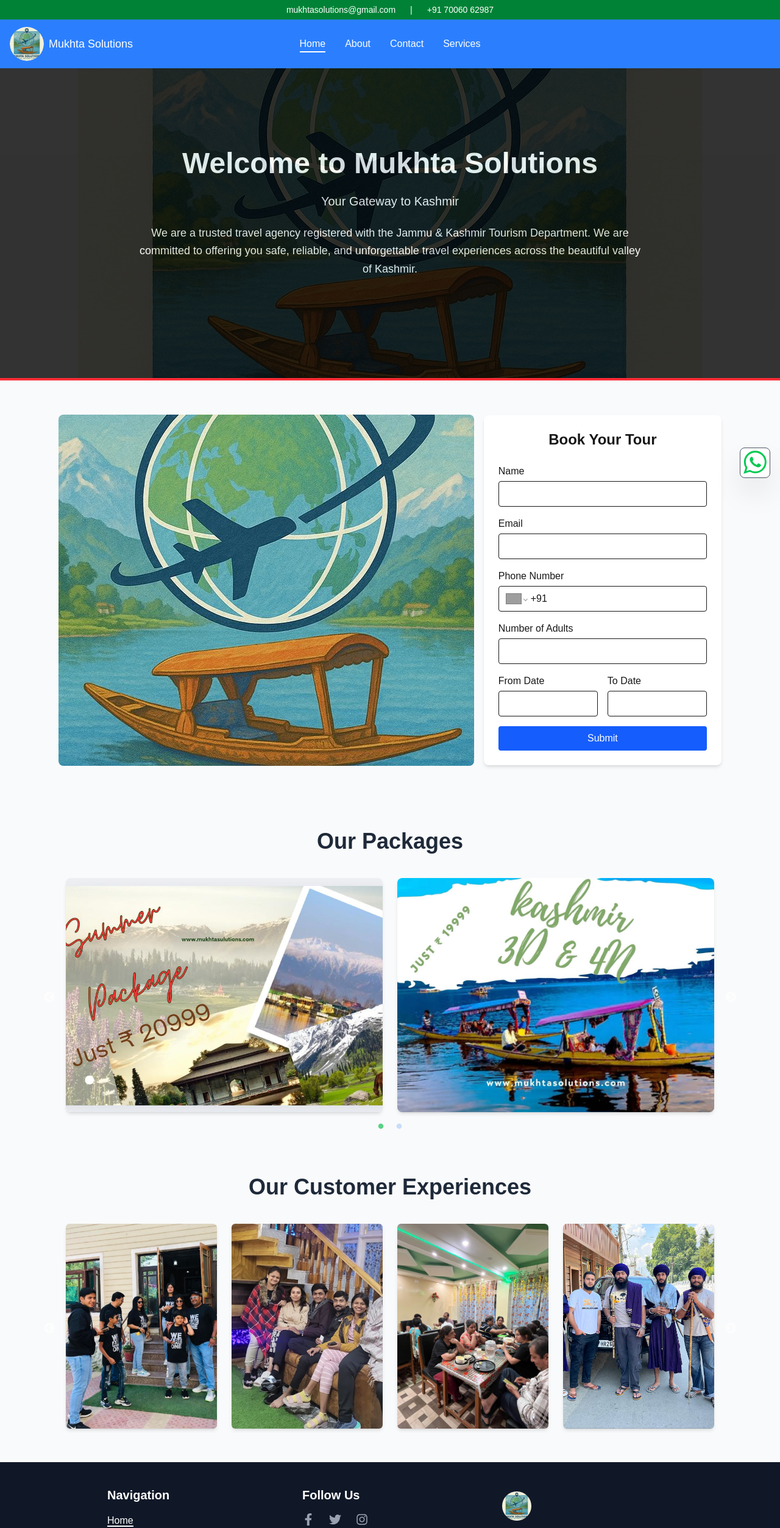
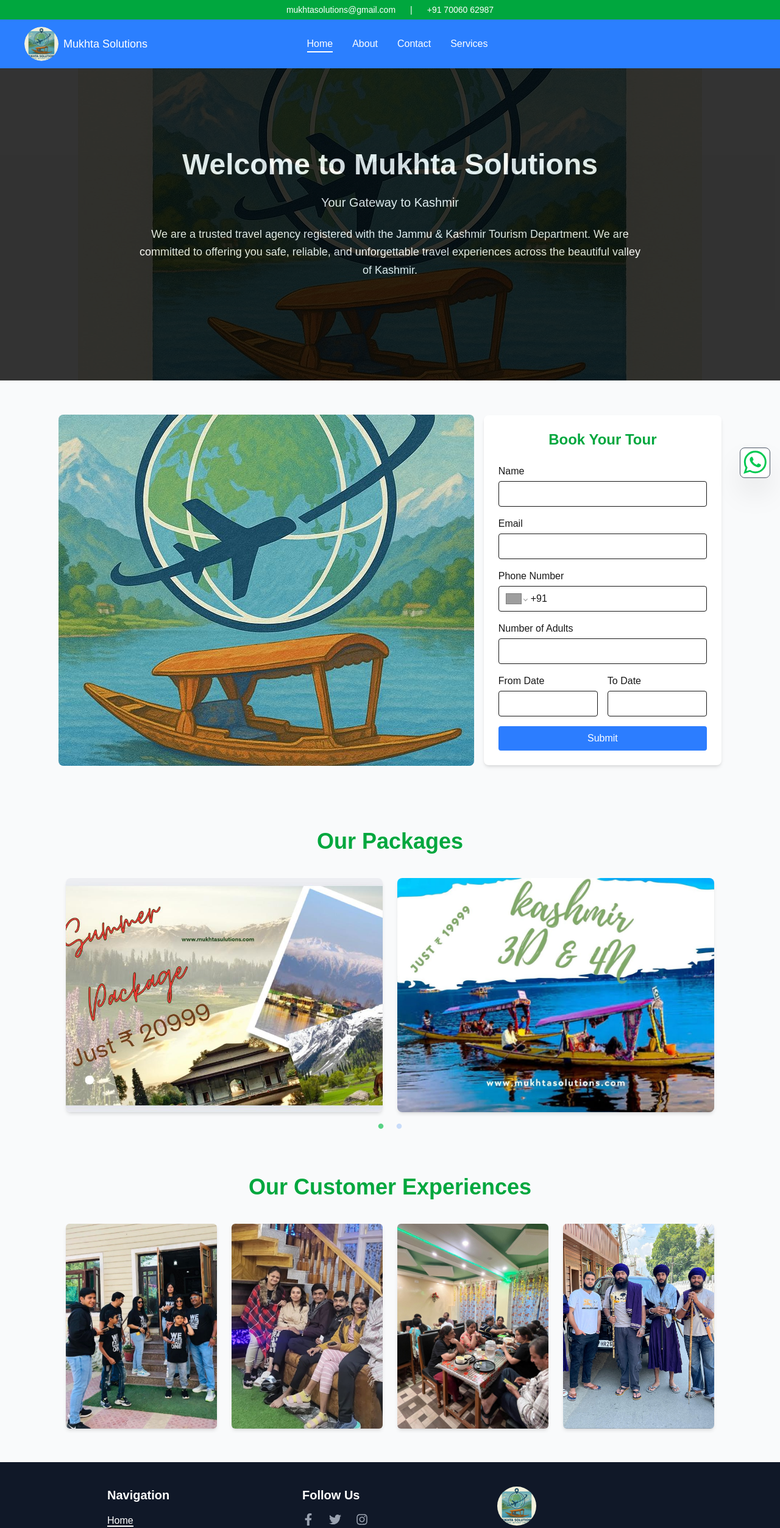
Before and after one commit to awali16/MukhtaTravels, a Next.js app in the folder mukhtatravels/: page / in a window 1280 px wide. Shown: the top 2506 px of the page at 61% size. Built offline with nearby package versions, Linux system fonts and the light colour scheme; grey boxes are pictures that could not be loaded.

Commit message:
styling compatibility issue checked

```diff
--- a/mukhtatravels/src/Components/ContactForm.tsx
+++ b/mukhtatravels/src/Components/ContactForm.tsx
@@ -39,7 +39,7 @@
   };
 
   return (
-    <section className="py-14 px-4 sm:px-8 md:px-16 lg:px-24 bg-gray-50">
+    <section className="py-14 px-4 sm:px-8 md:px-16 lg:px-24 bg-gray-50 overflow-x-none ">
       <div className=" flex items-center justify-center gap-4">
         <div className="bg-[url(/MukhtaSolutionsLogo.jpeg)] bg-auto bg-center bg-no-repeat h-[36rem] w-[60rem] rounded-lg items-center justify-center hidden lg:flex">
           {/* <Image
@@ -50,7 +50,7 @@
                 /> */}
         </div>
         <div className=" p-6 bg-white shadow-md rounded-lg">
-          <h2 className="text-2xl font-bold mb-6 text-center">
+          <h2 className="text-2xl font-bold mb-6 text-center text-[#00a73e]">
             Book Your Tour
           </h2>
 
@@ -173,7 +173,7 @@
                       }
                       dateFormat="dd-MM-yyyy"
                       minDate={today}
-                      className="w-full border px-3 py-2 rounded focus:outline-none focus:border-green-500"
+                      className="w-full border px-3 py-2 rounded focus:focus:outline-[green]"
                     />
                   )}
                 />
@@ -217,7 +217,7 @@
                           ? parse(fromDate, "dd-MM-yyyy", new Date())
                           : today
                       }
-                      className="w-full border px-3 py-2 rounded focus:outline-none focus:border-green-500"
+                      className="w-full border px-3 py-2 rounded focus:outline-[green]"
                     />
                   )}
                 />
@@ -232,7 +232,7 @@
             {/* Submit */}
             <button
               type="submit"
-              className="w-full bg-blue-600 text-white py-2 rounded hover:bg-blue-700 transition"
+              className="w-full bg-[#2c7dff] text-white py-2 rounded hover:bg-blue-700 transition cursor-pointer"
             >
               Submit
             </button>
--- a/mukhtatravels/src/Components/CustomerReviews.tsx
+++ b/mukhtatravels/src/Components/CustomerReviews.tsx
@@ -29,7 +29,7 @@
   };
 
   return (
-    <div className="max-w-xl mx-auto p-6 bg-white shadow-md rounded-lg">
+    <div className="max-w-xl mx-auto p-6 bg-white shadow-md rounded-lg overflow-x-none">
       <h2 className="text-2xl font-bold mb-4">What Our Customers Say</h2>
 
       {/* Google Reviews */}
--- a/mukhtatravels/src/Components/Footer.tsx
+++ b/mukhtatravels/src/Components/Footer.tsx
@@ -9,10 +9,10 @@
 const Footer: React.FC = () => {
   const pathname = usePathname();
   return (
-    <footer className="bg-gray-900 text-white pt-10">
-      <div className=" px-8 sm:px-8 lg:px-44 grid grid-cols-1 md:grid-cols-3 gap-8">
+    <footer className="bg-gray-900 text-white pt-10 ">
+      <div className=" px-8 sm:px-8 lg:px-44 grid grid-cols-1 md:grid-cols-3 pb-8 lg:pb-2 gap-8">
         {/* <!-- Navigation Links --> */}
-        <div>
+        <div className="" >
           <h3 className="text-xl font-semibold mb-4">Navigation</h3>
           <ul className="space-y-2">
             {/* Map through NavigationMenu items */}
@@ -41,7 +41,7 @@
         </div>
 
         {/* <!-- Social Media Links --> */}
-        <div>
+        <div className="">
           <h3 className="text-xl font-semibold mb-4">Follow Us</h3>
           <div className="flex space-x-6 text-xl">
             <Link
@@ -71,19 +71,18 @@
           </div>
         </div>
 
-        {/* <!-- Social Media Logos --> */}
-        <div className="w-64  text-center  flex flex-col items-start justify-start">
-          <div className="flex title-font font-medium items-center md:justify-start  text-white-900">
+        {/* <!--Company Logos --> */}
+        <div className="w-64  text-center  flex flex-col items-start justify-start ">
+          <div className="relative flex title-font font-medium items-center  justify-start  text-white-900 h-16 w-16 rounded-full overflow-hidden mb-6">
             <Image
               src={"/MukhtaSolutionsLogo.jpeg"}
-              width={30}
-              height={30}
+              fill
               alt="logo"
-              className="w-16 h-16 text-white p-2  rounded-full"
+              className="object-cover"
             />
           </div>
-          <p className="ml-2 text-xl">Mukhta Solutions</p>
-          <p className="ml-2 mt-2 text-sm text-gray-500 ">
+          <p className="text-xl">Mukhta Solutions</p>
+          <p className="mt-2 text-sm text-gray-500 ">
             Your Gateway to Kashmir
           </p>
         </div>
--- a/mukhtatravels/src/Components/Header.tsx
+++ b/mukhtatravels/src/Components/Header.tsx
@@ -28,7 +28,7 @@
 
   return (
     <>
-      <div className="h-8 bg-green-700 text-white flex items-center justify-center gap-6 text-sm px-4">
+      <div className="h-8 bg-[#00a73e] text-white flex items-center justify-center gap-6 text-sm px-4">
         <a href="mailto:mukhtasolutions@gmail.com" className="hover:underline">
           mukhtasolutions@gmail.com
         </a>
@@ -38,7 +38,7 @@
         </a>
       </div>
 
-      <header className="header  flex items-center justify-center w-full h-20 px-4 bg-blue-500 text-white relative">
+      <header className="header  flex items-center lg:justify-center justify-between w-full h-20 lg:pl-10 px-4 bg-blue-500 text-white relative overflow-x-none">
         <div className="logo flex items-center w-full gap-2">
           <Link href="/" className="flex items-center gap-2">
             <div className="relative h-14 w-14 rounded-full overflow-hidden">
@@ -46,7 +46,7 @@
                 src={"/MukhtaSolutionsLogo.jpeg"}
                 alt=""
                 fill
-                sizes="(max-width: 768px) 120px, (max-width: 1200px) 150px, 200px"
+                // sizes="(max-width: 768px) 120px, (max-width: 1200px) 150px, 200px"
                 className="rounded-full "
               />
             </div>
@@ -75,9 +75,9 @@
           </ul>
         </nav>
         {/* this div is a placeholder for alignment of the header items */}
-        <div className="w-full"></div>
-
-        <div className="text-white  lg:hidden" onClick={handleToggleMenu}>
+        <div className="w-full hidden lg:inline-block"></div>
+        {/* Hamburger Menu Icon for Mobile */}
+        <div className="text-white  lg:hidden  cursor-pointer" onClick={handleToggleMenu}>
           <svg
             xmlns="http://www.w3.org/2000/svg"
             fill="none"
@@ -93,7 +93,7 @@
             />
           </svg>
         </div>
-
+        {/* Mobile Menu drawer */}
         <div
           className={`flex fixed top-0 right-0 h-screen w-full z-50 lg:hidden
             transition-transform duration-500
@@ -109,7 +109,7 @@
           ></div>
 
           <div className="relative h-full w-[65%] bg-green-600 opacity-100 ml-auto py-16 px-4 transition-transform duration-300">
-            <div className="absolute top-4 right-4" onClick={handleToggleMenu}>
+            <div className="absolute top-4 right-4 cursor-pointer" onClick={handleToggleMenu}>
               <svg
                 xmlns="http://www.w3.org/2000/svg"
                 fill="none"
@@ -127,22 +127,22 @@
             </div>
             <div className="flex items-center justify-center mb-10">
               <div className="logo flex flex-col items-center justify-center gap-2">
-                <div className="relative h-14 w-14 rounded-full overflow-hidden">
+                <div className="relative h-16 w-16 rounded-full overflow-hidden">
                   <Image
                     src={"/MukhtaSolutionsLogo.jpeg"}
                     fill
                     alt=""
-                    sizes="(max-width: 768px) 120px, (max-width: 1200px) 150px, 200px"
+                    // sizes="(max-width: 768px) 120px, (max-width: 1200px) 150px, 200px"
                   />
                 </div>
-                <h1 className="logo text-lg">Mukhta Travels</h1>
+                <h1 className="logo text-lg">Mukhta Solutions</h1>
               </div>
             </div>
             <ul className="flex flex-col items-center justify-center gap-4 text-white">
               {NavigationMenu.map((item, index) => {
                 return (
                   <li
-                    className="relative group"
+                    className="relative group cursor-pointer"
                     key={index}
                     onClick={() => handleNavigation(item.href)}
                   >
--- a/mukhtatravels/src/Components/Hero.tsx
+++ b/mukhtatravels/src/Components/Hero.tsx
@@ -1,7 +1,7 @@
 import React from "react";
 const Hero: React.FC = () => {
   return (
-    <div className="relative h-[32rem] bg-[url(/MukhtaSolutionsLogo.jpeg)] bg-auto bg-center bg-no-repeat border-b-4 border-red-500">
+    <div className="relative h-[32rem] bg-[url(/MukhtaSolutionsLogo.jpeg)] bg-auto bg-center bg-no-repeat">
       <section className="absolute inset-0 bg-black opacity-[.80]">
         <div className="container mx-auto flex h-full px-5 py-24 items-center justify-center text-center text-white">
           <div className="lg:w-2/3 w-full">
--- a/mukhtatravels/src/Components/OurCustomerExperiences.tsx
+++ b/mukhtatravels/src/Components/OurCustomerExperiences.tsx
@@ -16,6 +16,7 @@
     slidesToScroll: 1,
     autoplay: true,
     autoplaySpeed: 2000,
+    arrows: false,
     responsive: [
       {
         breakpoint: 1280, // large screen
@@ -74,8 +75,8 @@
   // };
 
   return (
-    <section className="py-12 px-4 sm:px-8 md:px-16 lg:px-24 bg-gray-50">
-      <h2 className="text-3xl sm:text-4xl font-bold text-center text-gray-800 mb-10">
+    <section className="py-12 px-4 sm:px-8 md:px-16 lg:px-24 bg-gray-50 overflow-x-none">
+      <h2 className="xl:text-4xl lg:text-3xl text-2xl font-bold text-center text-[#00a73e] mb-10">
         Our Customer Experiences
       </h2>
 
--- a/mukhtatravels/src/Components/OurPackages.tsx
+++ b/mukhtatravels/src/Components/OurPackages.tsx
@@ -16,6 +16,7 @@
     slidesToScroll: 1,
     autoplay: true,
     autoplaySpeed: 2000,
+    arrows:false,
     responsive: [
       {
         breakpoint: 768,
@@ -27,8 +28,8 @@
   };
 
   return (
-    <section className="py-12 px-4 sm:px-8 md:px-16 lg:px-24 bg-gray-50">
-      <h2 className="text-3xl sm:text-4xl font-bold text-center text-gray-800 mb-10">
+    <section className="py-12 px-4 sm:px-8 md:px-16 lg:px-24 bg-gray-50 overflow-x-none">
+      <h2 className="text-3xl sm:text-4xl font-bold text-center text-[#00a73e] mb-10">
         Our Packages
       </h2>
 
@@ -42,7 +43,7 @@
                   src={`/OurPackages/${index + 1}.jpeg`}
                   fill
                   alt={`Package ${index + 1}`}
-                  className="object-cover"
+                  className="lg:object-cover object-contain"
                 />
               </div>
 
--- a/mukhtatravels/src/app/contact/page.tsx
+++ b/mukhtatravels/src/app/contact/page.tsx
@@ -8,7 +8,9 @@
       <div className="max-w-4xl mx-auto">
         {/* Header */}
         <div className="mb-12 text-center">
-          <h1 className="text-4xl font-bold text-green-700 mb-4">Contact Us</h1>
+          <h1 className="text-4xl font-bold text-green-700 mb-6">
+            Contact Us
+          </h1>
           <p className="text-lg text-gray-600">
             We’d love to hear from you! Whether you’re planning your dream trip
             to Kashmir or simply have questions about our services, the team at
```
Also changed, not shown: mukhtatravels/src/app/about/page.tsx (+5 -3 lines), mukhtatravels/src/app/not-found.tsx (+14 -2 lines), mukhtatravels/src/app/services/page.tsx (+7 -2 lines).
